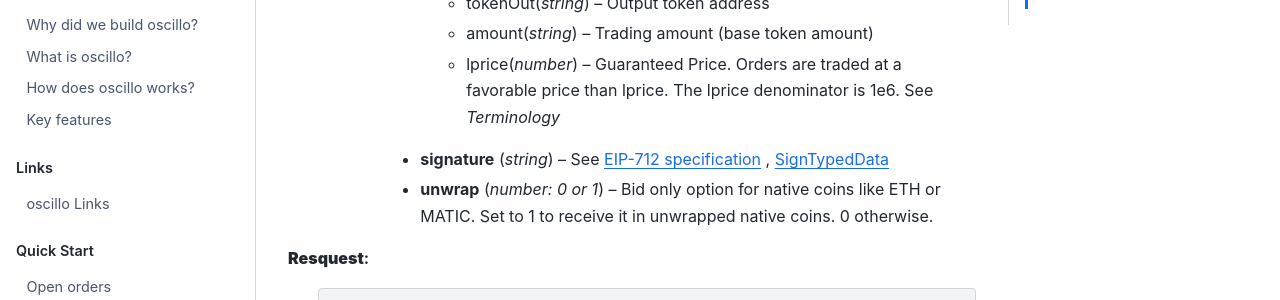
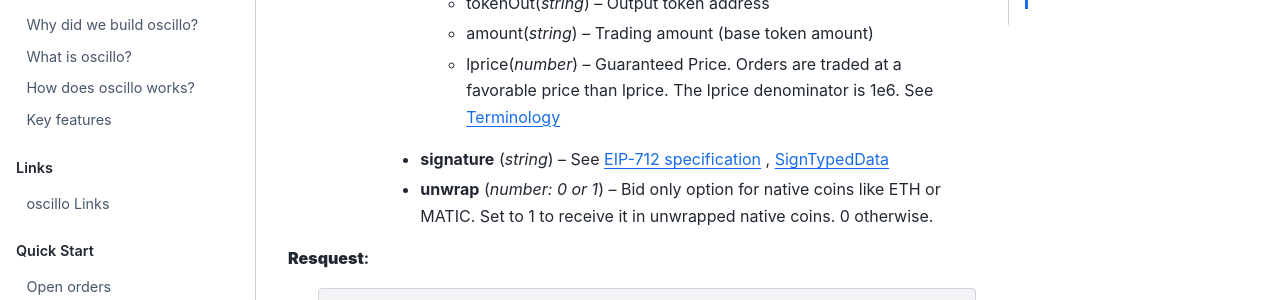
Before and after one commit to oscillo-finance/Docs, a Sphinx documentation site: the page built from docs/source/api/rest.rst, in a window 1280 px wide and 900 px high, scrolled down 1341 px. Shown: the part 150-450 px from the top of the window. Built offline with Sphinx 7.4.7 and the Sphinx Book theme 1.1.4, drawn with Linux system fonts in a browser that asks for light colours; pages that are not in the unit, such as notebooks, are missing from menus.

```diff
--- a/docs/source/api/rest.rst
+++ b/docs/source/api/rest.rst
@@ -74,7 +74,7 @@ Place Order
             - tokenIn(*string*) -- Input token address
             - tokenOut(*string*) -- Output token address
             - amount(*string*) -- Trading amount (base token amount)
-            - lprice(*number*) -- Guaranteed Price. Orders are traded at a favorable price than lprice. The lprice denominator is 1e6. See `Terminology`
+            - lprice(*number*) -- Guaranteed Price. Orders are traded at a favorable price than lprice. The lprice denominator is 1e6. See `Terminology`_
    * **signature** (*string*) -- See `EIP-712 specification`_ , `SignTypedData`_
    * **unwrap** (*number: 0 or 1*) -- Bid only option for native coins like ETH or MATIC. Set to 1 to receive it in unwrapped native coins. 0 otherwise.
 
```
